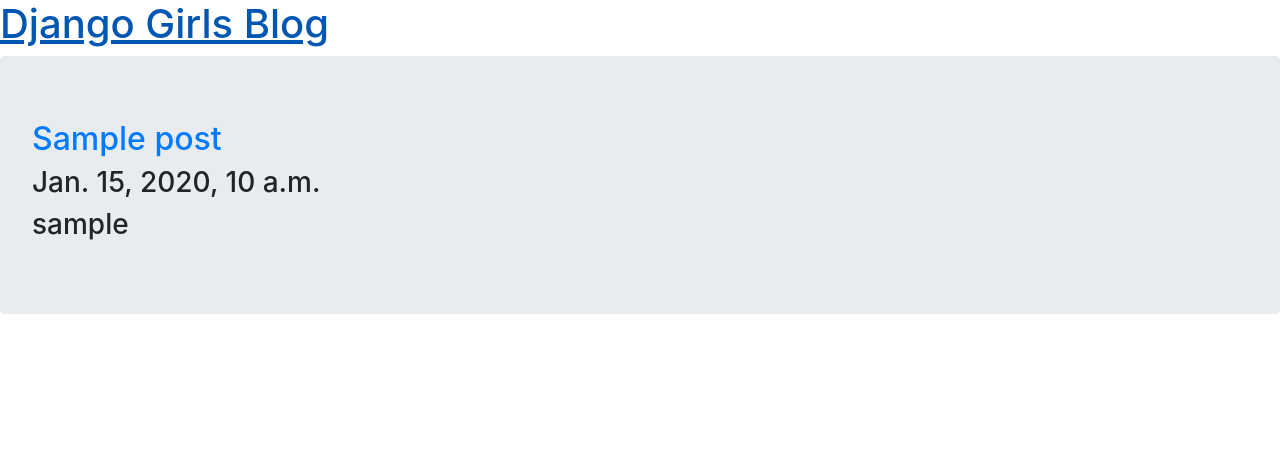
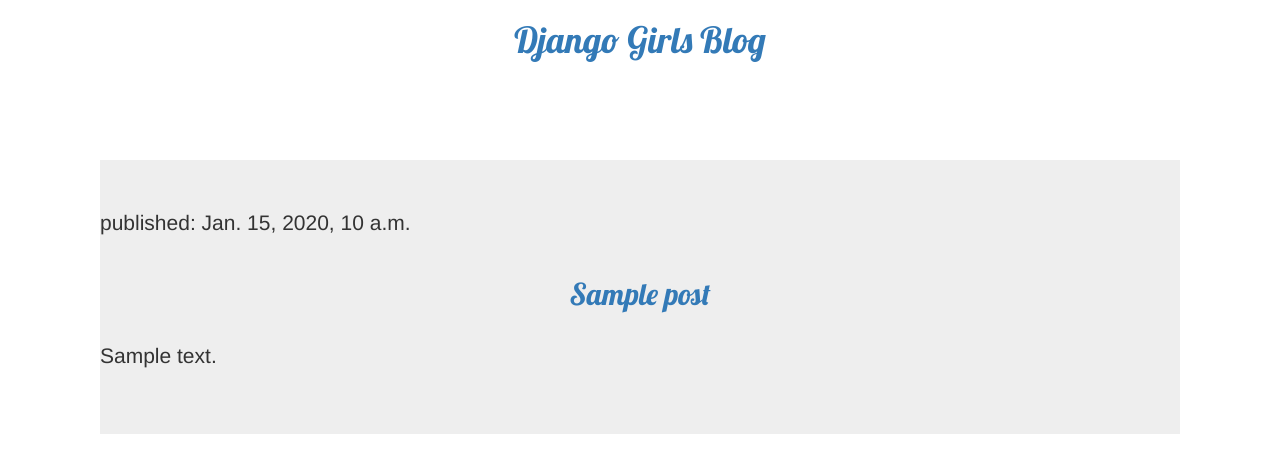
Before and after one commit to tommyct614/my-first-blog, a Django app: page / in a window 1280 px wide. Shown: the top 473 px of the page. Run offline with Django 3.2, Linux system fonts and the light colour scheme; tables that the repository leaves empty hold one stand-in row (values such as "Sample post"); some libraries are stand-ins or nearby versions.

Commit message:
Added view and template for detailed blog post as well as CSS for the site.

```diff
--- /dev/null
+++ b/blog/static/css/blog.css
@@ -0,0 +1,12 @@
+.blocky{
+  margin: 10rem;
+}
+
+h1, .page-header{
+  text-align: center;
+  font-family: Lobster;
+}
+
+h2{
+  text-align: center;
+}
--- /dev/null
+++ b/blog/templates/blog/base.html
@@ -0,0 +1,18 @@
+{% load static %}
+<html>
+    <head>
+        <title>Django Girls blog</title>
+        <link rel="stylesheet" href="//maxcdn.bootstrapcdn.com/bootstrap/3.2.0/css/bootstrap.min.css">
+        <link rel="stylesheet" href="//maxcdn.bootstrapcdn.com/bootstrap/3.2.0/css/bootstrap-theme.min.css">
+        <link href="//fonts.googleapis.com/css?family=Lobster&subset=latin,latin-ext" rel="stylesheet" type="text/css">
+        <link rel="stylesheet" href="{% static 'css/blog.css' %}">
+    </head>
+    <body>
+        <div>
+            <h1><a href="/">Django Girls Blog</a></h1>
+        </div>
+
+        {% block content %}
+        {% endblock %}
+    </body>
+</html
--- a/blog/templates/blog/post_list.html
+++ b/blog/templates/blog/post_list.html
@@ -1,23 +1,11 @@
-<html>
-    <head>
-      <link rel="stylesheet" href="https://stackpath.bootstrapcdn.com/bootstrap/4.4.1/css/bootstrap.min.css" integrity="sha384-Vkoo8x4CGsO3+Hhxv8T/Q5PaXtkKtu6ug5TOeNV6gBiFeWPGFN9MuhOf23Q9Ifjh" crossorigin="anonymous">
-        <title>Django Girls blog</title>
-    </head>
-    <body>
-        <div>
-            <h1><a href="/">Django Girls Blog</a></h1>
-        </div>
+{% extends 'blog/base.html' %}
+
+{% block content %}
         {% for post in posts %}
-        <div class="jumbotron">
-          <h2><a href="">{{post.title}}</a></h2>
-          <h3>{{post.published_date}}</h3>
-          <h3>{{post.author}}</h3>
-
-
-        </div>
+            <div class='jumbotron blocky'>
+                <p>published: {{ post.published_date }}</p>
+                <h2 class='page-header'><a href="{% url 'post_detail'  pk=post.pk  %}">{{ post.title }}</a></h2>
+                <p class="content">{{ post.text|linebreaksbr }}</p>
+            </div>
         {% endfor %}
-
-
-
-    </body>
-</html>
+{% endblock %}
--- a/blog/urls.py
+++ b/blog/urls.py
@@ -2,6 +2,7 @@ from django.urls import path
 from . import views
 
 urlpatterns = [
-    path('', views.post_list, name='post_list')
+    path('', views.post_list, name='post_list'),
+    path('post/<int:pk>/', views.post_detail, name='post_detail'),
 
 ]
--- a/blog/views.py
+++ b/blog/views.py
@@ -1,7 +1,12 @@
-from django.shortcuts import render
+from django.shortcuts import render, get_object_or_404
 from .models import Post
 from django.utils import timezone
+
 # Create your views here.
 def post_list(request):
     posts = Post.objects.filter(published_date__lte=timezone.now()).order_by('published_date')
     return render(request, 'blog/post_list.html', {'posts':posts})
+
+def post_detail(request, pk):
+    post = get_object_or_404(Post, pk=pk)
+    return render(request, 'blog/post_detail.html', {'post':post})
```
Also changed, not shown: blog/templates/blog/post_detail.html (added, +13 -0 lines).
